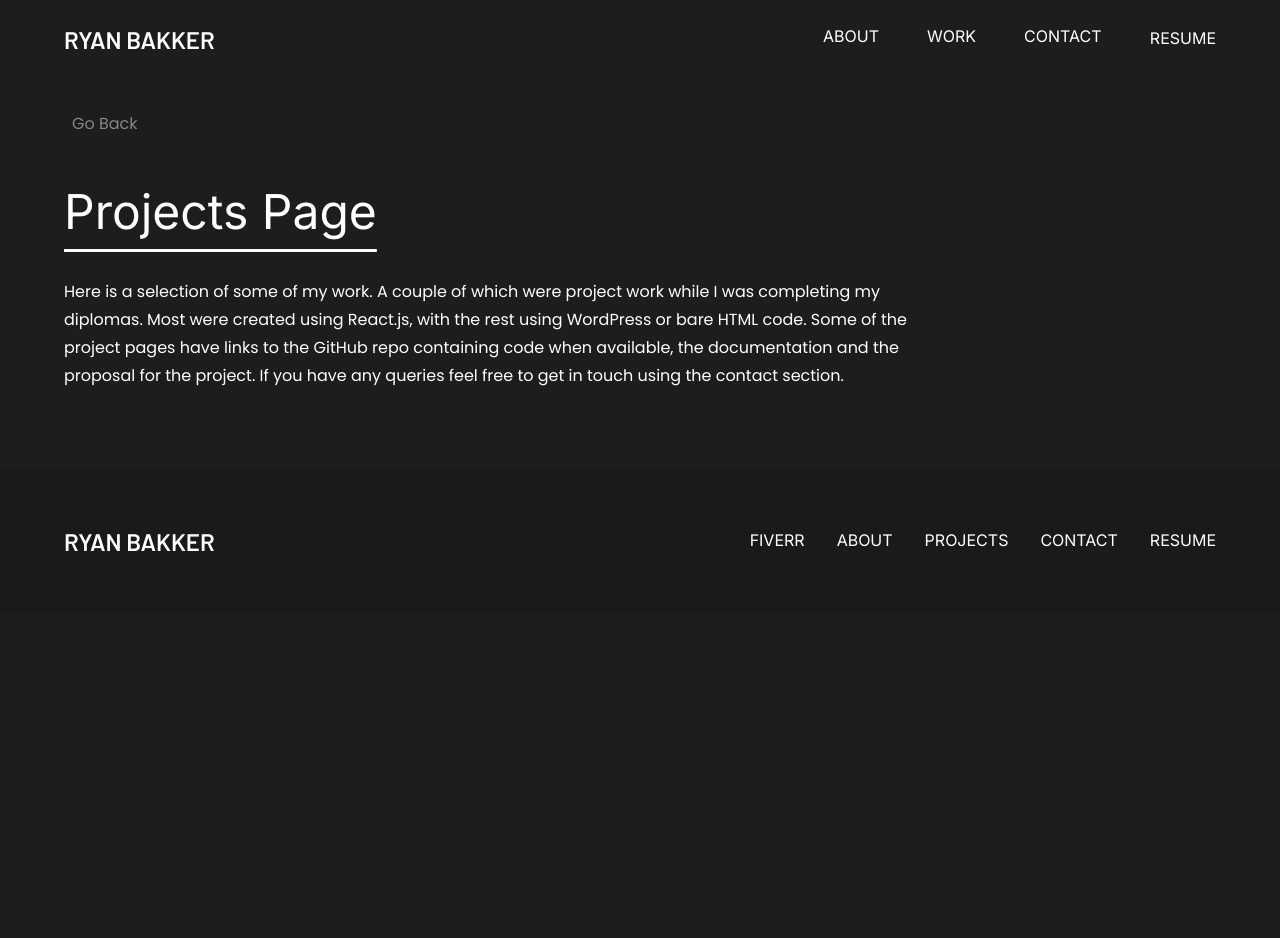
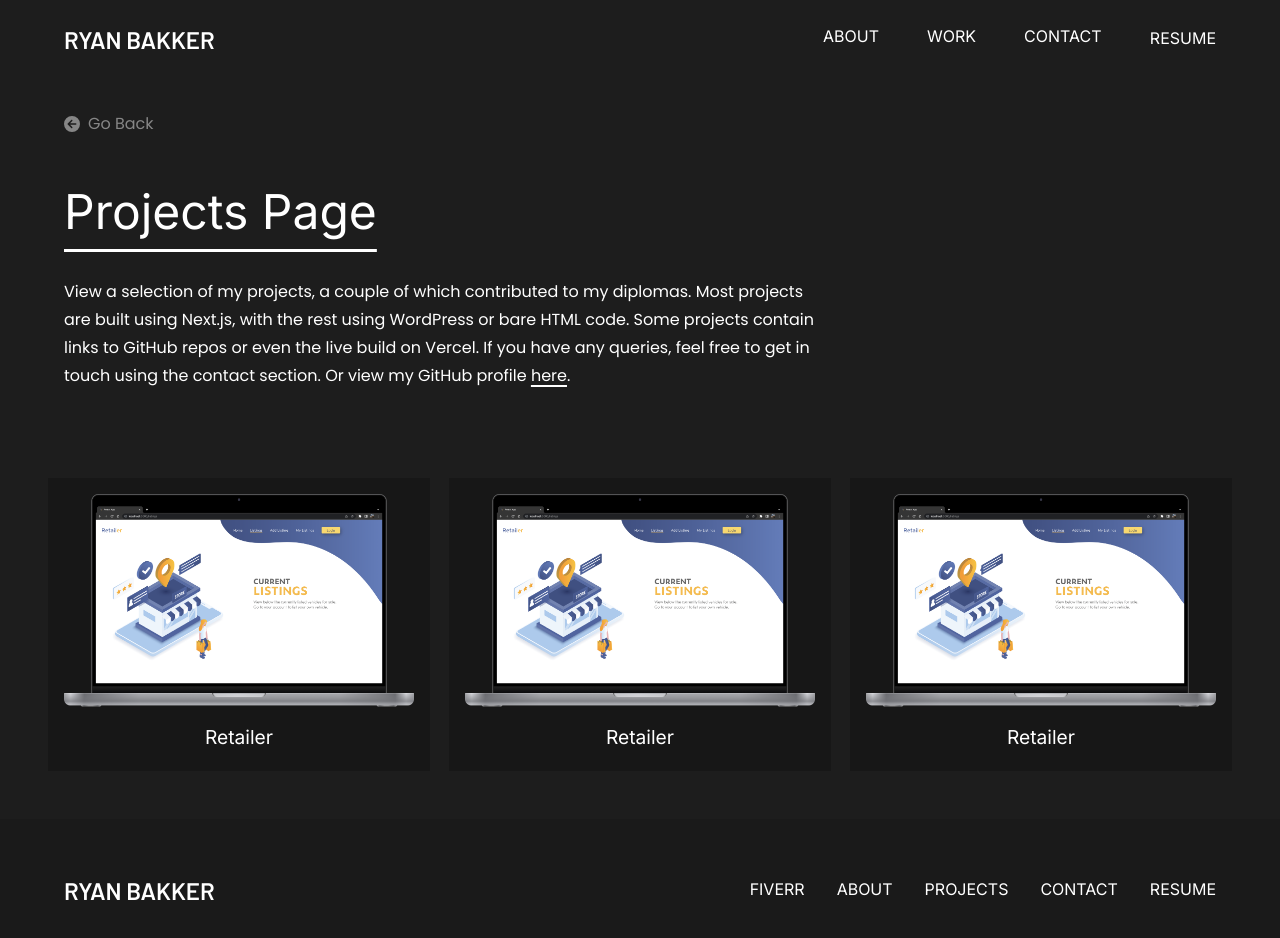
Before and after one commit to ryanbakker/ryan-bakker-app, a Next.js app: page /projects in a window 1280 px wide. Shown: the top 938 px of the page. Before the commit the page ends 800 px from the top, so only its background shows below. Built offline with nearby package versions, Linux system fonts and the light colour scheme.

Commit message:
Project Page Grid

```diff
--- a/app/globals.css
+++ b/app/globals.css
@@ -387,7 +387,7 @@ p {
   height: 20em;
   width: 20em;
   background-color: #222838;
-  background: linear-gradient(45deg, #1b1f2c, #222838);
+  background: linear-gradient(45deg, #1b1f2c, #2a3145);
   box-shadow: 25px 10px 100px -5px rgba(0, 0, 0, 0.1),
     -25px 10px 100px -12px rgba(0, 0, 0, 0.1);
 }
@@ -445,6 +445,7 @@ p {
   height: 5em;
   width: 5em;
   background-color: #b0b0b0;
+  background: linear-gradient(130deg, #c4c4c4, #787878);
   box-shadow: 25px 0px 50px -5px rgba(0, 0, 0, 0.1),
     -25px 0px 50px -12px rgba(0, 0, 0, 0.1);
 }
@@ -518,13 +519,21 @@ p {
   padding: 3em 0;
 }
 
+.project_section_list a {
+  display: inherit;
+  flex-basis: 20.5em;
+  flex-grow: 2;
+  position: relative;
+  vertical-align: middle;
+  transform: perspective(1px) translateZ(0);
+}
+
 .project_section_list_item {
   padding: 0;
   background-color: #171717;
   text-align: center;
   transform: perspective(1px) translateZ(0);
-  box-shadow: 25px 0px 50px -5px rgba(0, 0, 0, 0.1),
-    -25px 0px 50px -12px rgba(0, 0, 0, 0.1);
+  box-shadow: 0 0 1px rgba(0, 0, 0, 0);
   position: relative;
 }
 
@@ -582,8 +591,10 @@ p {
 
 .project_section_list_item_img img {
   height: auto;
-  width: 18em;
+  min-width: 10em;
+  -o-object-fit: cover;
   object-fit: cover;
+  max-width: 100%;
 }
 
 .project_section_list_item h5 {
@@ -605,6 +616,12 @@ p {
 .contact_form textarea {
   outline: none;
   border: none;
+  border-bottom: 0.5px solid transparent;
+}
+
+.contact_form input:focus,
+.contact_form textarea:focus {
+  border-bottom: 0.5px solid #fff;
 }
 
 .contact_form span {
@@ -625,11 +642,12 @@ p {
   display: initial;
   background-color: #fff;
   padding: 15.5px 0;
+  transition: all 0.3s ease;
 }
 
 .contact_button:hover {
   color: #fff;
-  transition: 0.2s ease;
+  transition: all 0.3s ease;
   background: linear-gradient(250deg, #00baf1, #f16dff, #00baf1);
   background-size: auto;
   background-size: 600% 600%;
@@ -645,25 +663,65 @@ p {
   transition: 0.1s ease;
 }
 
-.back_btn {
-}
-
 .back_btn_icon {
   color: #868686;
 }
 
-.back_btn_icon i:hover {
-  background: linear-gradient(250deg, #00baf1, #f16dff, #00baf1);
-  background-size: auto;
-  background-size: 600% 600%;
-  animation: BluePinkGradient 6s ease infinite;
-  -webkit-text-fill-color: transparent;
-  -webkit-background-clip: text;
-  background-clip: text;
+.back_btn:hover .back_btn_icon,
+.back_btn:hover .back_btn_text {
+  color: #fff;
+  transition: 0.2s ease;
 }
 
 .back_btn_text {
   color: #868686;
+}
+
+/* Projects Grid */
+
+.projects_grid {
+  display: flex;
+  flex-direction: row;
+  flex-wrap: wrap;
+  justify-content: flex-start;
+  align-items: center;
+  gap: 1.2em;
+  padding: 3em 3em;
+}
+
+.projects_grid a {
+  display: inherit;
+  flex-basis: 20.5em;
+  flex-grow: 2;
+  position: relative;
+  vertical-align: middle;
+  transform: perspective(1px) translateZ(0);
+}
+
+.projects_grid_item {
+  padding: 0;
+  background-color: #171717;
+  text-align: center;
+  transform: perspective(1px) translateZ(0);
+  box-shadow: 0 0 1px rgba(0, 0, 0, 0);
+  position: relative;
+}
+
+.projects_grid_item_img {
+  padding: 1em;
+}
+
+.projects_grid_item_img img {
+  height: auto;
+  min-width: 10em;
+  object-fit: cover;
+  max-width: 100%;
+}
+
+.projects_grid_item h5 {
+  font-size: 1.2em;
+  margin-top: 0;
+  padding-bottom: 1em;
 }
 
 /* Keep at bottom */
--- a/app/projects/page.tsx
+++ b/app/projects/page.tsx
@@ -3,7 +3,7 @@ import GoBack from "../../public/circle-arrow-down-solid.svg";
 import Image from "next/image";
 import { FontAwesomeIcon } from "@fortawesome/react-fontawesome";
 import { faCircleArrowLeft } from "@fortawesome/free-solid-svg-icons";
-import "@fortawesome/fontawesome-svg-core/styles.css";
+import ProjectsGrid from "@/components/ProjectsGrid";
 
 function page() {
   return (
@@ -13,22 +13,32 @@ function page() {
           href="/"
           className="px-16 flex items-center justify-center gap-2 text-white/50 back_btn"
         >
-          <i className="fa-solid fa-circle-arrow-left"></i>
+          <FontAwesomeIcon icon={faCircleArrowLeft} className="back_btn_icon" />
           <p className="back_btn_text">Go Back</p>
         </Link>
       </div>
 
-      <div className="px-16 pt-10 pb-20">
+      <div className="px-16 pt-10 pb-10">
         <h1 className="section_title">Projects Page</h1>
-        <p className="max-w-4xl leading-7">
-          Here is a selection of some of my work. A couple of which were project
-          work while I was completing my diplomas. Most were created using
-          React.js, with the rest using WordPress or bare HTML code. Some of the
-          project pages have links to the GitHub repo containing code when
-          available, the documentation and the proposal for the project. If you
-          have any queries feel free to get in touch using the contact section.
+        <p className="max-w-3xl leading-7">
+          View a selection of my projects, a couple of which contributed to my
+          diplomas. Most projects are built using Next.js, with the rest using
+          WordPress or bare HTML code. Some projects contain links to GitHub
+          repos or even the live build on Vercel. If you have any queries, feel
+          free to get in touch using the contact section. Or view my GitHub
+          profile{" "}
+          <Link
+            className="inline_link"
+            href="https://github.com/ryanbakkerNZ"
+            target="_blank"
+          >
+            here
+          </Link>
+          .
         </p>
       </div>
+
+      <ProjectsGrid />
     </section>
   );
 }
--- a/app/studio/[[...index]]/page.tsx
+++ /dev/null
@@ -1,17 +0,0 @@
-'use client'
-
-/**
- * This route is responsible for the built-in authoring environment using Sanity Studio.
- * All routes under your studio path is handled by this file using Next.js' catch-all routes:
- * https://nextjs.org/docs/routing/dynamic-routes#catch-all-routes
- *
- * You can learn more about the next-sanity package here:
- * https://github.com/sanity-io/next-sanity
- */
-
-import { NextStudio } from 'next-sanity/studio'
-import config from '../../../sanity.config'
-
-export default function StudioPage() {
-  return <NextStudio config={config} />
-}
--- a/components/ProjectSection.tsx
+++ b/components/ProjectSection.tsx
@@ -17,6 +17,7 @@ const ProjectSection = () => {
 
       <div className="project_section_list">
         {/* Item One */}
+        <Link href="/">
           <div className="project_section_list_item">
             <div className="project_section_list_item_img">
               <Image src={RetailerImg} alt="Retailer" />
@@ -24,8 +25,10 @@ const ProjectSection = () => {
 
             <h5>Retailer</h5>
           </div>
+        </Link>
 
         {/* Item One */}
+        <Link href="/">
           <div className="project_section_list_item">
             <div className="project_section_list_item_img">
               <Image src={RetailerImg} alt="Retailer" />
@@ -33,8 +36,10 @@ const ProjectSection = () => {
 
             <h5>Retailer</h5>
           </div>
+        </Link>
 
         {/* Item One */}
+        <Link href="/">
           <div className="project_section_list_item">
             <div className="project_section_list_item_img">
               <Image src={RetailerImg} alt="Retailer" />
@@ -42,6 +47,7 @@ const ProjectSection = () => {
 
             <h5>Retailer</h5>
           </div>
+        </Link>
       </div>
 
       <div className="flex flex-row gap-6 mt-16">
--- /dev/null
+++ b/components/ProjectsGrid.tsx
@@ -0,0 +1,44 @@
+import Link from "next/link";
+import RetailerImg from "../public/retailer-current-listing.png";
+import Image from "next/image";
+
+const ProjectsGrid = () => {
+  return (
+    <div className="px-16 pt-2 pb-20 projects_grid">
+      {/* Item One */}
+      <Link href="/">
+        <div className="projects_grid_item">
+          <div className="projects_grid_item_img">
+            <Image src={RetailerImg} alt="Retailer" />
+          </div>
+
+          <h5>Retailer</h5>
+        </div>
+      </Link>
+
+      {/* Item One */}
+      <Link href="/">
+        <div className="projects_grid_item">
+          <div className="projects_grid_item_img">
+            <Image src={RetailerImg} alt="Retailer" />
+          </div>
+
+          <h5>Retailer</h5>
+        </div>
+      </Link>
+
+      {/* Item One */}
+      <Link href="/">
+        <div className="projects_grid_item">
+          <div className="projects_grid_item_img">
+            <Image src={RetailerImg} alt="Retailer" />
+          </div>
+
+          <h5>Retailer</h5>
+        </div>
+      </Link>
+    </div>
+  );
+};
+
+export default ProjectsGrid;
```
Also changed, not shown: package.json (+6 -1 lines), 1 other file (tests, documents, lock files or other folders). Lines whose indentation alone changed are shown as unchanged.
